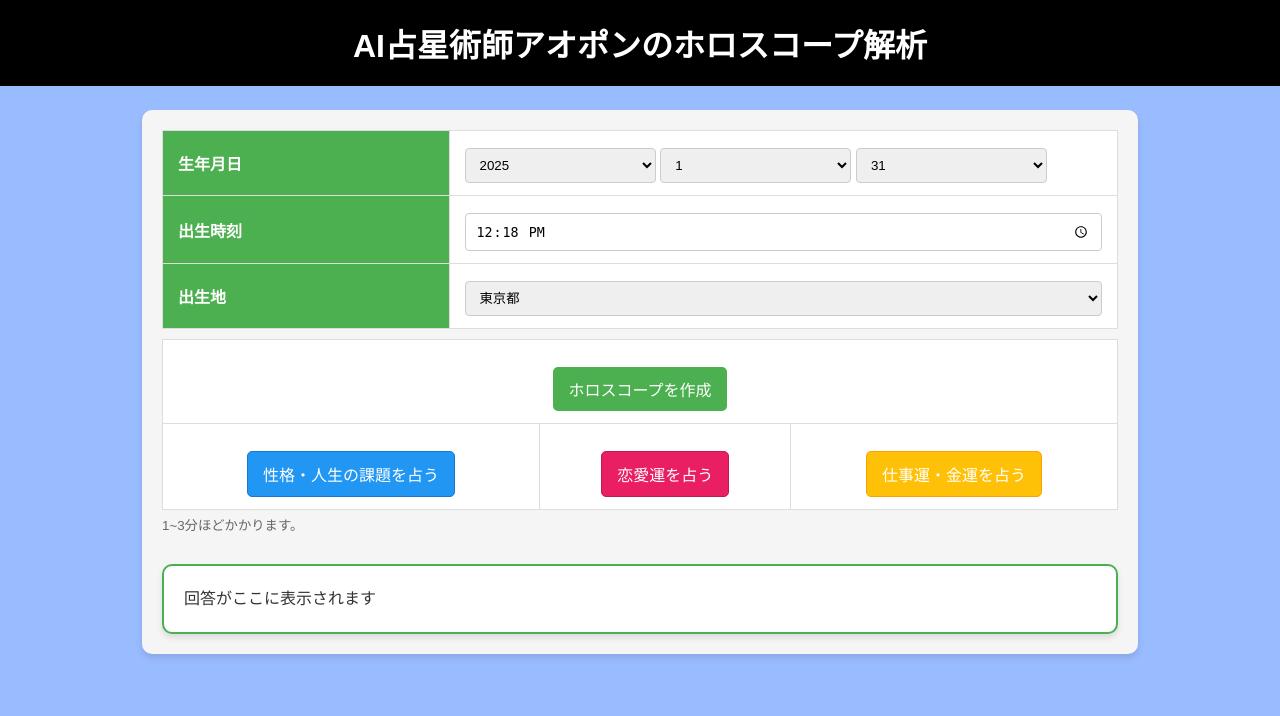
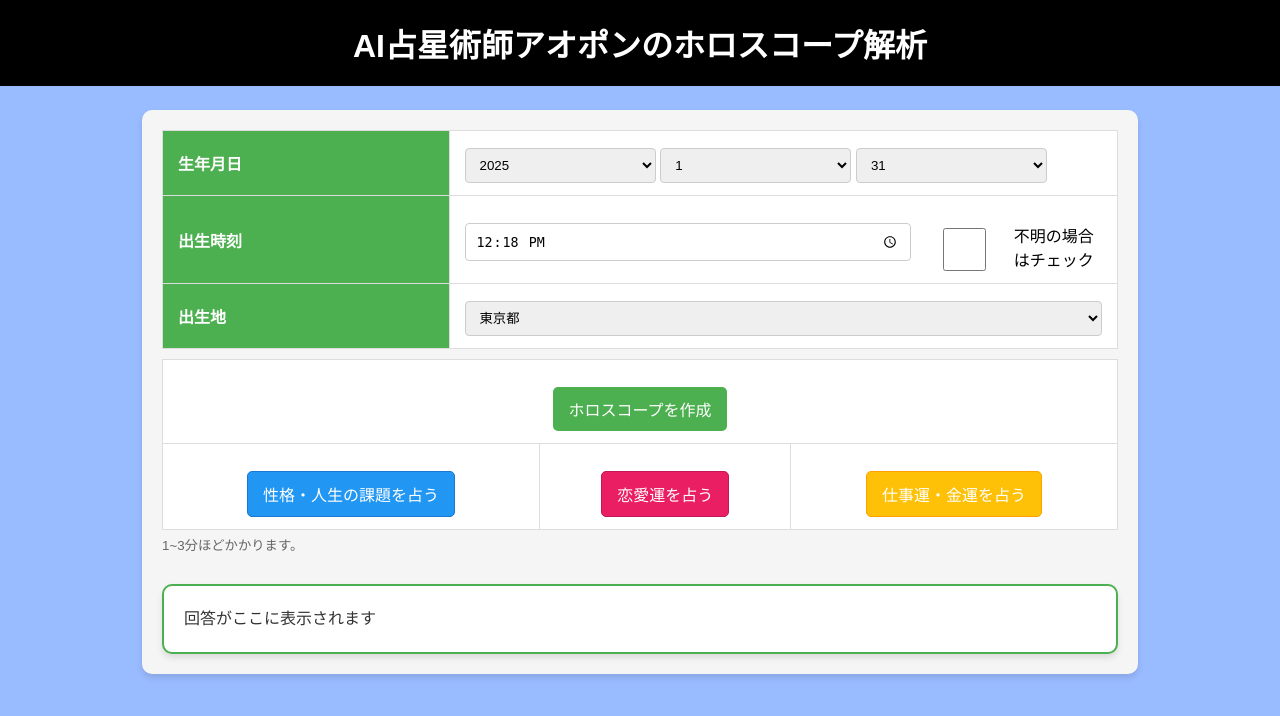
Before and after one commit to YutaAoyagi2018/aihoroscope, a Django app: page / in a window 1280 px wide. Shown: the top 716 px of the page. Run offline with Django 5.2, Linux system fonts and the light colour scheme; some libraries are stand-ins or nearby versions.

Commit message:
出生時刻不明を追加

```diff
--- a/aihoroscope/settings.py
+++ b/aihoroscope/settings.py
@@ -28,6 +28,7 @@ SECRET_KEY = 'django-insecure-7*+2g^2tr48q6fl!z8&6%)gwq90usyk#t@#0isz=t*9jpez^(z
 DEBUG = True
 
 ALLOWED_HOSTS = ["aihoroscope.onrender.com"]
+# ALLOWED_HOSTS = []
 
 
 # Application definition
--- a/horoscope_app/templates/horoscope_app/index.html
+++ b/horoscope_app/templates/horoscope_app/index.html
@@ -217,7 +217,13 @@
         }
 
         /* セレクトボックスやインプットのスタイル */
-        #horoscope-form input[type="time"],
+        #horoscope-form input[type="time"] {
+            width: 70%;
+            padding: 8px 10px;
+            margin-top: 5px;
+            border: 1px solid #ccc;
+            border-radius: 4px;
+        }
         #horoscope-form select {
             width: 100%;
             padding: 8px 10px;
@@ -435,6 +441,16 @@
         #open-modal-btn:hover {
             background-color: #45a049;
         }
+        .input-group {
+            display: flex;
+            align-items: center;
+            gap: 8px; /* 要素間のスペース */
+        }
+        .checkbox-label {
+            display: flex;
+            /* align-items: center; */
+            gap: 4px; /* チェックボックスとテキスト間のスペース */
+        }
     </style>
 </head>
 <body>
@@ -481,7 +497,14 @@
                                     <tr>
                                         <th>出生時刻</th>
                                         <td>
-                                            <input type="time" name="time" required>
+                                            <div class="input-group">
+                                                <input type="time" id="time" name="time" required>
+
+                                                <label for="unknown" class="checkbox-label">
+                                                    <input type="checkbox" id="unknown" name="unknown" />
+                                                    不明の場合はチェック
+                                                </label>
+                                            </div>
                                         </td>
                                     </tr>
                                     <tr>
@@ -604,6 +627,28 @@
 
     </div>
     <script>
+        document.addEventListener('DOMContentLoaded', function () {
+            // 時刻入力フィールドとチェックボックスの要素を取得
+            const timeInput = document.getElementById('time');
+            const unknownCheckbox = document.getElementById('unknown');
+
+            // チェックボックスの状態が変わったときのイベントリスナーを追加
+            unknownCheckbox.addEventListener('change', function () {
+                if (this.checked) {
+                    // チェックされたら時刻を12:00に設定
+                    timeInput.value = '12:00';
+                    // 必要に応じて時刻入力を無効化
+                    // timeInput.disabled = true;
+                } else {
+                    // チェックが外れたら時刻入力をクリア
+                    timeInput.value = '';
+                    // 必要に応じて時刻入力を有効化
+                    // timeInput.disabled = false;
+                }
+            });
+        });
+        </script>
+    <script>
         // モーダル要素の取得
         var modal = document.getElementById("chart-modal");
 
@@ -663,6 +708,7 @@
             const daySelect = document.getElementById('day-select');
             const timeInput = document.querySelector('input[name="time"]');
             const prefectureSelect = document.getElementById('prefecture');
+            const checkboxSelect = document.getElementById('unknown');
 
             // クッキーから値を取得
             const savedYear = getCookie('horoscope_year');
@@ -670,6 +716,7 @@
             const savedDay = getCookie('horoscope_day');
             const savedTime = getCookie('horoscope_time');
             const savedPrefecture = getCookie('horoscope_prefecture');
+            const savedCheckbox = getCookie('horoscope_checkbox');
 
             console.log("クッキーから取得した値:", savedYear , savedMonth , savedDay, savedTime, savedPrefecture); // デバッグ用
 
@@ -688,6 +735,10 @@
                 // 時刻を設定（フォーマット: HH:MM）
                 if (timeInput) {
                     timeInput.value = savedTime;
+                }
+
+                if (checkboxSelect) {
+                    checkboxSelect.checked = (savedCheckbox === 'true');
                 }
 
                 // 都道府県を設定
@@ -766,9 +817,9 @@
 
         // フォームデータをオブジェクトに変換するヘルパー関数
         const formDataToObject = formData => {
-        const data = {};
-        formData.forEach((value, key) => data[key] = value);
-        return data;
+            const data = {};
+            formData.forEach((value, key) => data[key] = value);
+            return data;
         };
 
         // クッキーに保存する関数
@@ -779,6 +830,10 @@
             setCookie('horoscope_day', data.day, 30); // 30日間有効
             setCookie('horoscope_time', data.time, 30);
             setCookie('horoscope_prefecture', data.prefecture, 30);
+
+            // チェックボックスの状態を 'true' または 'false' で保存
+            const isChecked = formData.has('unknown') ? 'true' : 'false';
+            setCookie('horoscope_checkbox', isChecked, 30);
         }
 
         // 送信ハンドラー生成関数
@@ -799,6 +854,8 @@
                 const month = data.month;
                 const day = data.day;
                 const [hour, minute] = data.time.split(':');
+                const unknown = data.unknown;
+                console.log("送信する値:", unknown); // デバッグ用
 
                 // 送信データの組み立て
                 const sendData = {
@@ -811,7 +868,8 @@
                     lon: data.lon,
                     tz: data.tz,
                     dst: data.dst,
-                    sb: sbValue
+                    sb: sbValue,
+                    unknown: unknown
                 };
 
                 // UI状態更新
--- a/horoscope_app/views.py
+++ b/horoscope_app/views.py
@@ -90,6 +90,8 @@ def analyze(request):
         tz = float(request.POST.get("tz", "9.0"))
         dst = float(request.POST.get("dst", "0.0"))
         sb = int(request.POST.get("sb", "1"))
+        unknown_str = request.POST.get("unknown", "false").lower()
+        unknown = unknown_str == "on"
     except (ValueError, TypeError):
         return JsonResponse({"error": "入力データに誤りがあります。"}, status=400)
 
@@ -109,43 +111,43 @@ def analyze(request):
 
     # (2) ChatGPTへ送るプロンプト作成
     horoscope_str = json.dumps(horoscope_data, ensure_ascii=False, indent=2)
+    user_message = "あなたは熟練した占星術師であり、日本語で丁寧に分かりやすく回答を行います。\n"
     if sb == 1:
-        user_message = (
-            "あなたは熟練した占星術師であり、日本語で丁寧に分かりやすく回答を行います。\n"
+        user_message += (
             "以下のホロスコープ解析データを参考に、性格や人生における課題について\n"
             "特徴とアドバイスを回答してください。\n"
             "結果はマークダウンで見栄えよく表示されるようにしてください。\n"
-            "2000文字を目安にしてください。\n"
+            "1000～2000文字を目安にしてください。\n"
             "なるべく占星術の専門用語は使わずに解釈を分かりやすく伝えてください。\n"
             "【ホロスコープデータ】\n"
             f"{horoscope_str}\n\n"
             "この人の性格や人生における課題はどのようなものが考えられますか？\n"
         )
     elif sb == 2:
-        user_message = (
-            "あなたは熟練した占星術師であり、日本語で丁寧に分かりやすく回答を行います。\n"
+        user_message += (
             "以下のホロスコープ解析データを参考に、全体の恋愛運と今年の恋愛運について\n"
             "特徴とアドバイスを回答してください。\n"
             "結果はマークダウンで見栄えよく表示されるようにしてください。\n"
-            "2000文字を目安にしてください。\n"
+            "1000～2000文字を目安にしてください。\n"
             "なるべく占星術の専門用語は使わずに解釈を分かりやすく伝えてください。\n"
             "【ホロスコープデータ】\n"
             f"{horoscope_str}\n\n"
             "この人の恋愛運と今年の恋愛運はどのようになっていると考えられますか？\n"
         )
     elif sb == 3:
-        user_message = (
-            "あなたは熟練した占星術師であり、日本語で丁寧に分かりやすく回答を行います。\n"
+        user_message += (
             "以下のホロスコープ解析データを参考に、全体の仕事・金運と今年の仕事・金運について\n"
             "特徴とアドバイスを回答してください。\n"
             "結果はマークダウンで見栄えよく表示されるようにしてください。\n"
-            "2000文字を目安にしてください。\n"
+            "1000～2000文字を目安にしてください。\n"
             "なるべく占星術の専門用語は使わずに解釈を分かりやすく伝えてください。\n"
             "【ホロスコープデータ】\n"
             f"{horoscope_str}\n\n"
             "この人の全体の仕事・金運と今年の仕事・金運はどのようになっていると考えられますか？\n"
         )
 
+    if unknown:
+        user_message += "出生時刻が不明なので、アセンダント、MC、ハウスのデータは使わないでください。"
 
     # (3) OpenAI APIキーを取得し、ChatCompletionを呼び出し
     OPENAI_API_KEY = os.environ.get("OPENAI_API_KEY")
```
